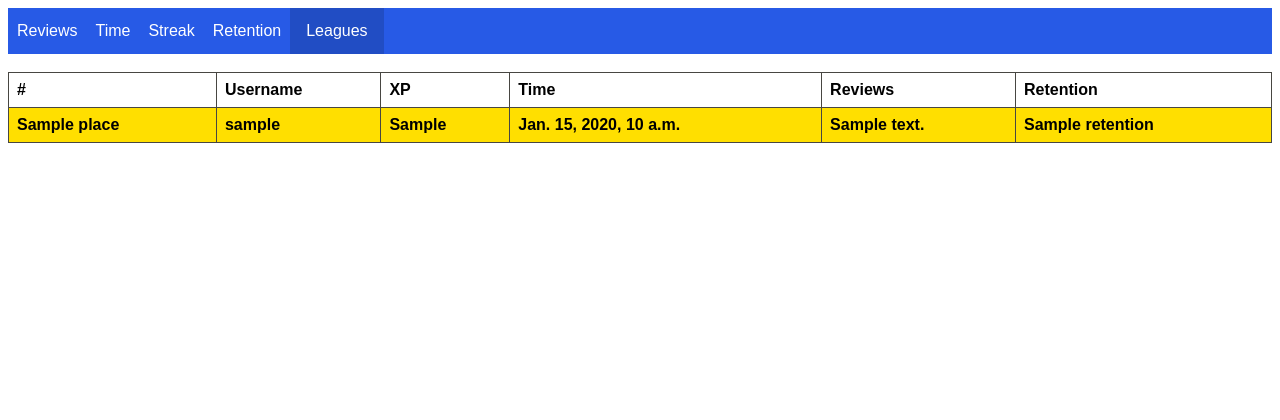
After one commit to ThoreBor/Anki_Leaderboard, a Django app: template server/templates/leagues.html in a window 1280 px wide. The commit adds this page. Shown: the top 420 px of the page. Run offline with Django 3.2, Linux system fonts and the light colour scheme; the template is opened without the code that fills it: most values are stand-ins (such as "Sample title", 1, 10 or a date in 2020).

Commit message:
add league template + navbar changes

```diff
--- a/server/templates/header+footer.html
+++ b/server/templates/header+footer.html
@@ -14,6 +14,73 @@
 	<title>Leaderboard</title>
 	<meta name="viewport" content="width=device-width, initial-scale=1.0">
 	<style>
+		.navbar {
+			overflow: hidden;
+			background-color: #275ae6;
+			width: 100%;
+		}
+
+		.navbar a {
+			float: left;
+			font-size: 16px;
+			font-family: arial, sans-serif;
+			color: white;
+			text-align: center;
+			padding: 14px 9px;
+			text-decoration: none;
+		}
+
+		.active {
+			background-color: #214dc4;
+		}
+
+		.dropdown {
+			font-family: arial, sans-serif;
+			float: left;
+			overflow: hidden;
+		}
+
+		.dropdown .dropbtn {
+			font-size: 16px;
+			border: none;
+			outline: none;
+			color: white;
+			padding: 14px 16px;
+			background-color: inherit;
+			font-family: inherit;
+			margin: 0;
+		}
+
+		.navbar a:hover, .dropdown:hover .dropbtn {
+			background-color: #214dc4;
+		}
+
+		.dropdown-content {
+			display: none;
+			position: absolute;
+			background-color: #f9f9f9;
+			min-width: 160px;
+			box-shadow: 0px 8px 16px 0px rgba(0,0,0,0.2);
+			z-index: 1;
+		}
+
+		.dropdown-content a {
+			float: none;
+			color: black;
+			padding: 12px 16px;
+			text-decoration: none;
+			display: block;
+			text-align: left;
+		}
+
+		.dropdown-content a:hover {
+			background-color: #ddd;
+		}
+
+		.dropdown:hover .dropdown-content {
+			display: block;
+		}
+
 		a.user_link:link {
 			text-decoration: none;
 			color: black;
@@ -31,45 +98,13 @@
 		}
 
 		table.user td{
-		    white-space: nowrap;  /** added **/
+			white-space: nowrap;
 		}
 
 		table.user td, th {
 			border: 1px solid #474642;
 			text-align: left;
 			padding: 8px;
-		}
-
-		ul {
-		  list-style-type: none;
-		  margin: 0;
-		  padding: 0;
-		  overflow: hidden;
-		  background-color: #275ae6;
-		  position: -webkit-sticky; /* Safari */
-          position: sticky;
-          top: 0;
-		}
-
-		li {
-		  float: left;
-		}
-
-		li a {
-		  display: block;
-		  color: white;
-		  text-align: center;
-		  padding: 12px 12px;
-		  text-decoration: none;
-		  font-family: Arial;
-		}
-
-		li a:hover {
-		  background-color: #214dc4;
-		}
-
-		.active {
-          background-color: #214dc4;
 		}
 
 		footer {
@@ -93,7 +128,7 @@
 		}
 
 		table.lb td{
-		    white-space: nowrap;  /** added **/
+			white-space: nowrap;
 		}
 
 		table.lb td, th {
--- /dev/null
+++ b/server/templates/leagues.html
@@ -0,0 +1,45 @@
+{% extends "header+footer.html" %}
+
+{% block nav %}
+<div class="navbar">
+  <a href="/">Reviews</a>
+  <a href="/time/">Time</a>
+  <a href="/streak/">Streak</a>
+  <a href="/retention/">Retention</a>
+  <div class="active dropdown">
+    <button class="dropbtn">Leagues
+      <i class="fa fa-caret-down"></i>
+    </button>
+    <div class="dropdown-content">
+      <a href="/alpha/">Alpha</a>
+      <a href="/beta/">Beta</a>
+      <a href="/gamma/">Gamma</a>
+      <a href="/delta/">Delta</a>
+    </div>
+  </div>
+</div>
+{% endblock %}
+
+{% block table %}
+	<br>
+	<table class="lb">
+		<tr>
+		    <th>#</th>
+		    <th>Username</th>
+		    <th>XP</th>
+		    <th>Time</th>
+		    <th>Reviews</th>
+		    <th>Retention</th>
+		 </tr>
+		{% for i in  data %}
+			<tr>
+			    <td>{{i.place}}</td>
+				<td><a class="user_link" href="https://ankileaderboard.pythonanywhere.com/user/{{i.username}}" target="_blank">{{i.username}}</a></td>
+				<td>{{i.xp}}</td>
+				<td>{{i.time}}</td>
+				<td>{{i.reviews}}</td>
+				<td>{{i.retention}}</td>
+			 </tr>
+		{% endfor %}
+	</table>
+{% endblock %}
```
Also changed, not shown: server/templates/retention.html (+17 -7 lines), server/templates/streak.html (+17 -7 lines), server/templates/time.html (+17 -7 lines), server/templates/upload.html (+17 -7 lines), server/templates/user.html (+18 -8 lines). Lines whose indentation alone changed are shown as unchanged.
